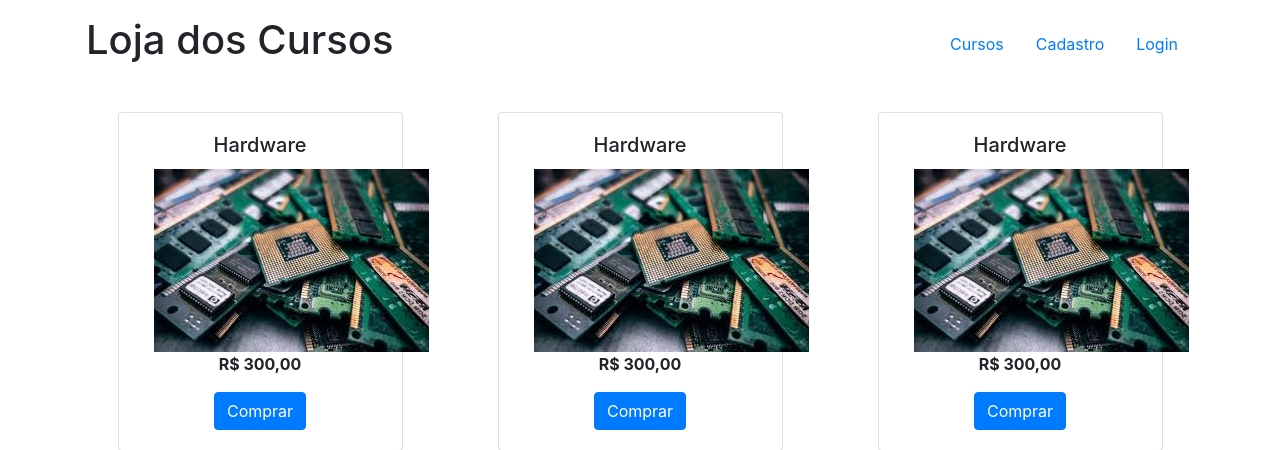
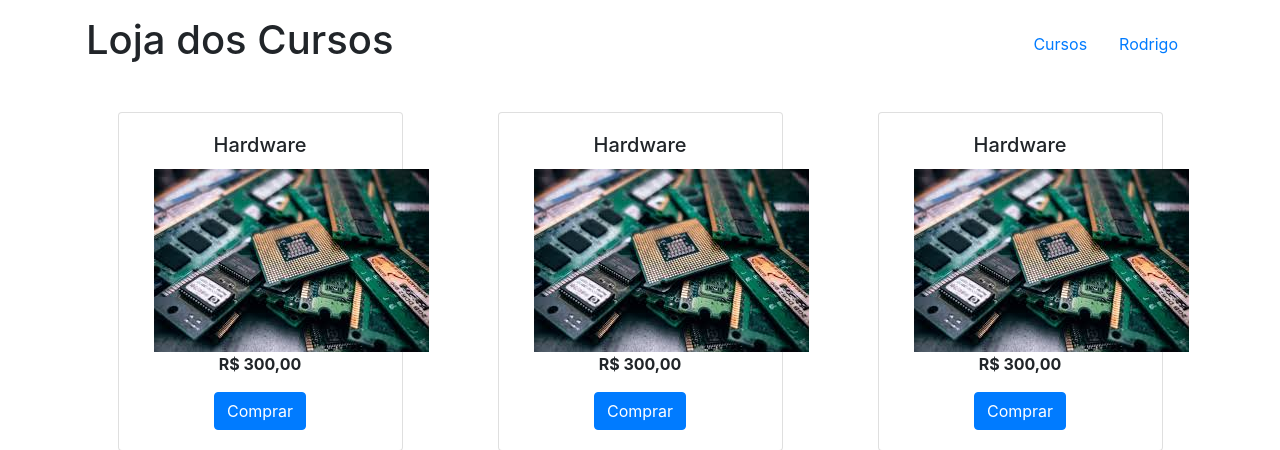
Before and after one commit to roxreis/Loja-Cursos-PHP, a PHP site: page / in a window 1280 px wide. Shown: the top 450 px of the page. Run offline with PHP 8.4, Linux system fonts and the light colour scheme.

Commit message:
adicionado fluxo de login

```diff
--- a/index.php
+++ b/index.php
@@ -1,7 +1,8 @@
 
     <?php
 
-    $nomeSistema ="Loja dos Cursos"
+    $nomeSistema ="Loja dos Cursos";
+    $usuario = ["nome"=>"Rodrigo"];
 
      ?>
 
@@ -22,16 +23,25 @@
         <h1 id="logo"><?php echo $nomeSistema; ?></h1>
 
     <ul class="nav">
-       <li class="nav-item">
-        <a class="nav-link" href="#">Cursos</a>
-      </li>
+      <?php if(isset($usuario) && $usuario != "") {?>
+        <li class="nav-item">
+          <a class="nav-link" href="#">Cursos</a>
+        </li>
+        <li class="nav-item">
+          <a class="nav-link" href="#"><?php echo $usuario ["nome"]; ?></a>
+        </li>
+      <?php }else { ?>
+
       <li class="nav-item">
         <a class="nav-link" href="#">Cadastro</a>
       </li>
       <li class="nav-item">
         <a class="nav-link" href="#">Login</a>
       </li>
-
+      <li class="nav-item">
+          <a class="nav-link" href="#">Cursos</a>
+      </li>
+      <?php }?>
     </ul>
 
     </header>
@@ -43,7 +53,7 @@
         <div class="row justify-content-around">
           <div class="col-lg-3 card text-center">
 
-            <div class="card-body">
+            <div class="card-body  ">
               <h5 class="card-title ">Hardware</h5>
               <img src= "hardware.jpg" alt= "imagem hardware">
               <p class="card-text font-weight-bold" >R$ 300,00</p>
```
